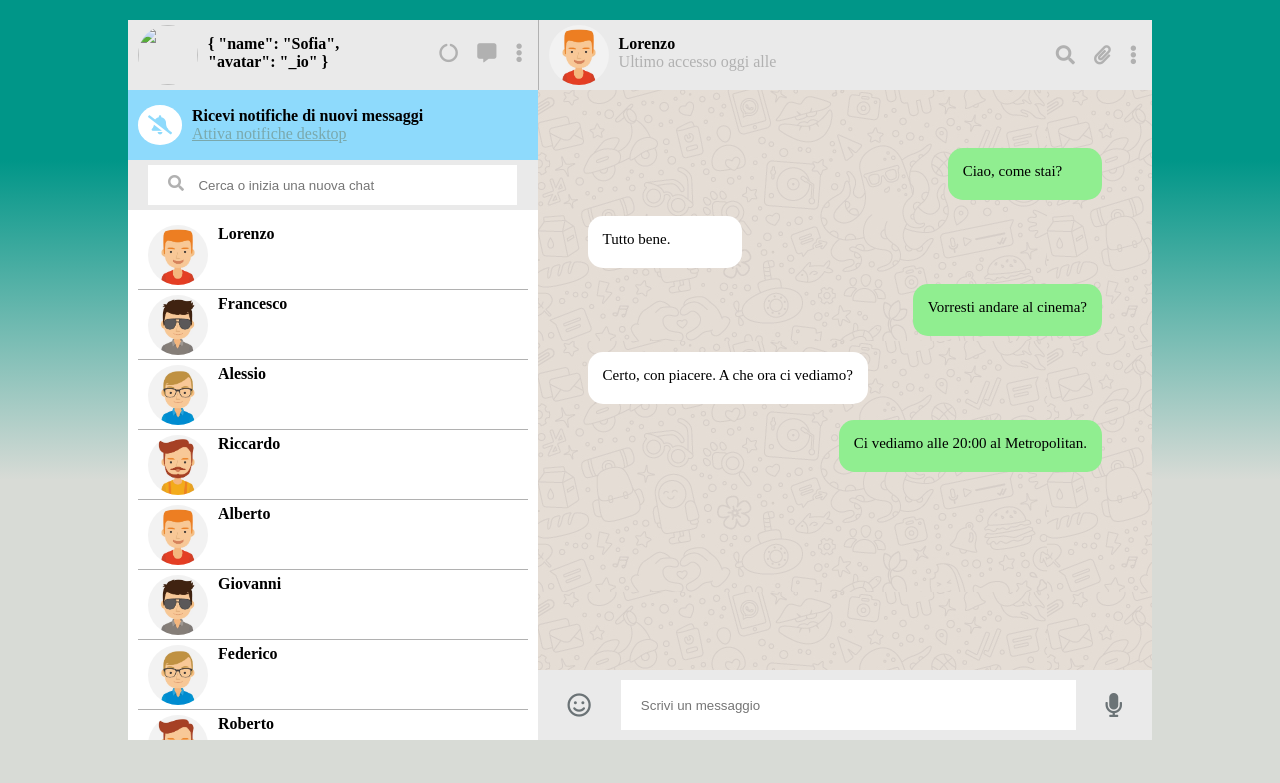
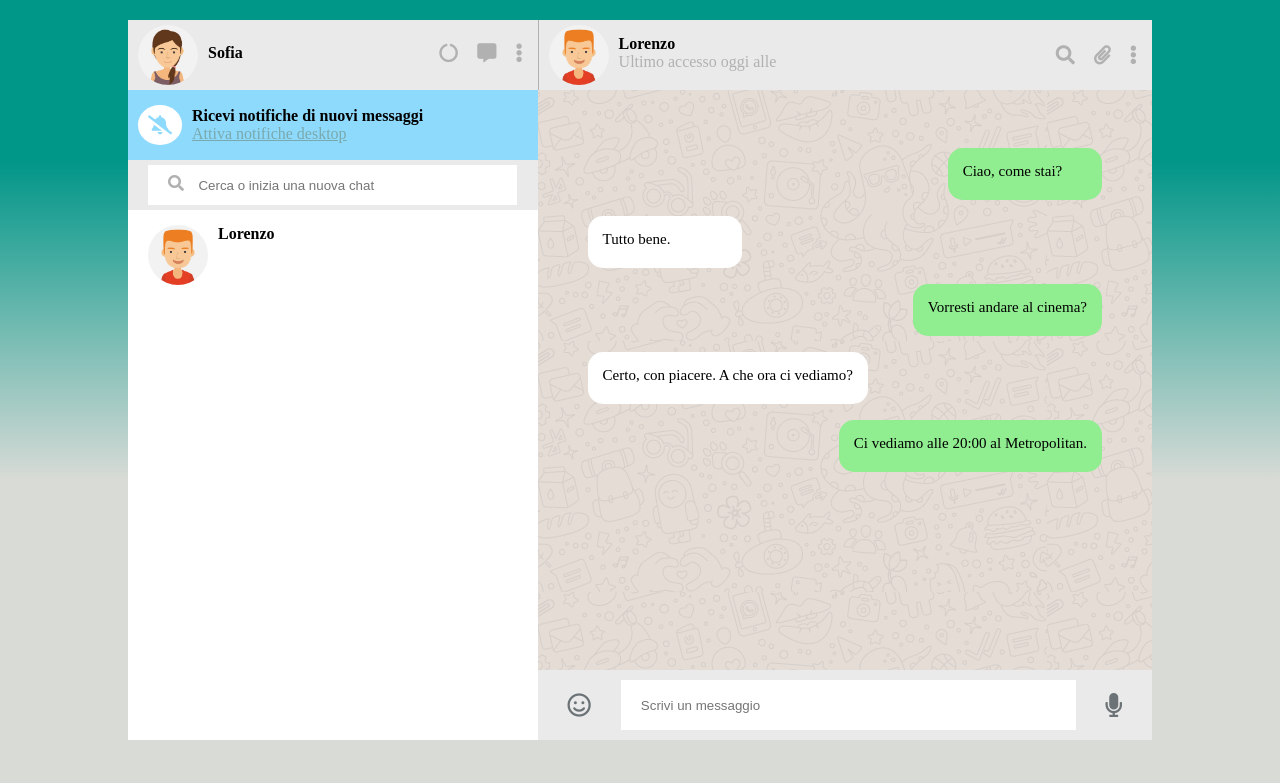
Before and after one commit to federico-chiello/js-html-css-boolzap, a plain HTML site: page index.html in a window 1280 px wide. Drawn offline with nearby package versions, Linux system fonts and the light colour scheme.

Commit message:
lista contacts

```diff
--- a/index.html
+++ b/index.html
@@ -15,10 +15,9 @@
     <div class="section-left left">
       <!-- header -->
       <div class="header-left">
-        <div class="user left" v-for="user in users">
-
-          <img src="" alt="">
-          <span><strong>{{ user }}</strong></span>
+        <div class="user left">
+          <img :src="avatar" alt="">
+          <span><strong>{{name}}</strong></span>
           <!-- <img src="img/avatar_io.jpg" alt="" >
           <span><strong>Nome Utente</strong></span> -->
         </div>
@@ -47,7 +46,7 @@
           <img src="img/avatar_1.jpg" alt="" class="left">
           <span class="left"><strong>Lorenzo</strong></span>
         </div>
-        <div class="contact">
+        <!-- <div class="contact">
           <img src="img/avatar_2.jpg" alt="" class="left">
           <span class="left"><strong>Francesco</strong></span>
         </div>
@@ -58,23 +57,7 @@
         <div class="contact">
           <img src="img/avatar_4.jpg" alt="" class="left">
           <span class="left"><strong>Riccardo</strong></span>
-        </div>
-        <div class="contact">
-          <img src="img/avatar_1.jpg" alt="" class="left">
-          <span class="left"><strong>Alberto</strong></span>
-        </div>
-        <div class="contact">
-          <img src="img/avatar_2.jpg" alt="" class="left">
-          <span class="left"><strong>Giovanni</strong></span>
-        </div>
-        <div class="contact">
-          <img src="img/avatar_3.jpg" alt="" class="left">
-          <span class="left"><strong>Federico</strong></span>
-        </div>
-        <div class="contact">
-          <img src="img/avatar_4.jpg" alt="" class="left">
-          <span class="left"><strong>Roberto</strong></span>
-        </div>
+        </div> -->
       </div>
     </div>
     <!-- / parte di sinistra -->
--- a/js/script.js
+++ b/js/script.js
@@ -5,13 +5,103 @@
 var app = new Vue ({
   el: '#boolzap',
   data: {
-    users: [
+    name: 'Sofia',
+    avatar: 'img/avatar_io.jpg',
+    contacts: [
       {
-        name: 'Sofia',
-        avatar: '_io'
+        name: 'Lorenzo',
+        avatar: '_1',
+        visible: true,
+        messages: [
+          {
+            date: '18/01/2021 16:30:00',
+            text: 'Sei andato al supermercato?',
+            status: 'sent'
+          },
+          {
+            date: '18/01/2021 16:35:16',
+            text: 'Sì, ho già comprato tutto il necessario per la torta.',
+            status: 'received'
+          },
+          {
+            date: '18/01/2021 16:38:10',
+            text: 'Va bene, a più tardi.',
+            status: 'sent'
+          }
+        ],
+      },
+      {
+        name: 'Francesco',
+        avatar: '_2',
+        visible: true,
+        messages: [
+          {
+            date: '01/02/2021 11:00:00',
+            text: 'Vorresti andare a correre al parco questo pomeriggio?',
+            status: 'sent'
+          },
+          {
+            date: '01/02/2021 11:35:28',
+            text: 'Va bene. A che ora ci vediamo?',
+            status: 'received'
+          },
+          {
+            date: '01/02/2021 11:37:06',
+            text: 'Ti andrebbe alle 18:00?',
+            status: 'sent'
+          },
+          {
+            date: '01/02/2021 11:38:30',
+            text: 'Ti do la mia conferma.',
+            status: 'received'
+          }
+        ],
+      },
+      {
+        name: 'Alessio',
+        avatar: '_3',
+        visible: true,
+        messages: [
+          {
+            date: '24/03/2021 17:10:00',
+            text: 'Stasera andiamo in pizzaeria?',
+            status: 'received'
+          },
+          {
+            date: '24/03/2021 17:13:20',
+            text: 'Oggi non mi sento tanto bene. Ho la febbre.',
+            status: 'sent'
+          },
+          {
+            date: '24/03/2021 17:15:08',
+            text: 'Mi dispiace. Buona guarigione.',
+            status: 'received'
+          }
+        ],
+      },
+      {
+        name: 'Riccardo',
+        avatar: '_4',
+        visible: true,
+        messages: [
+          {
+            date: '23/05/2021 10:00:00',
+            text: 'Hai superato l\'ultimo esame?',
+            status: 'sent'
+          },
+          {
+            date: '23/05/2021 10:03:30',
+            text: 'Si, ho sostenuto tutti gli esami del corso. Dalla prossima settimana inizierò la tesi di laurea.',
+            status: 'received'
+          },
+          {
+            date: '23/05/2021 10:04:10',
+            text: 'Benissimo. Ti faccio tanti auguri!',
+            status: 'sent'
+          }
+        ],
       }
     ],
-    contacts: [],
     adressee:[]
   }
 });
```
